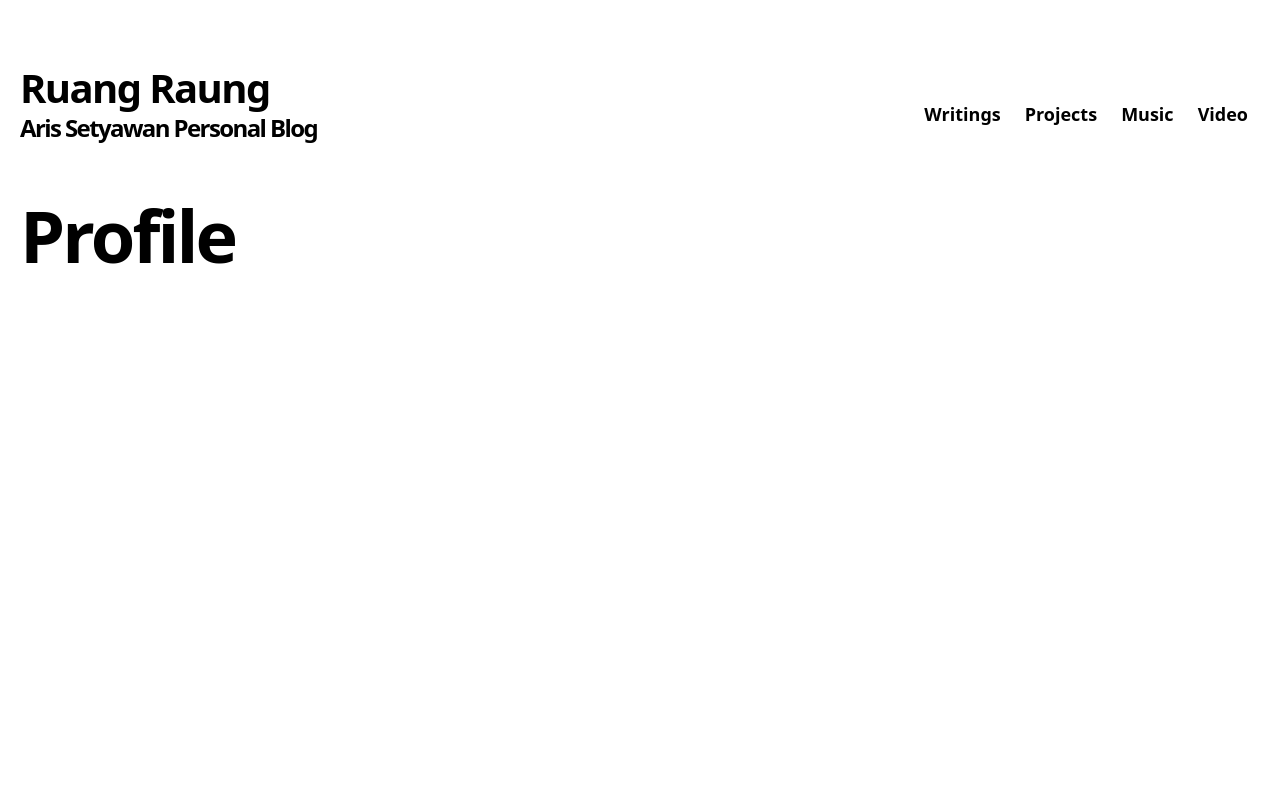
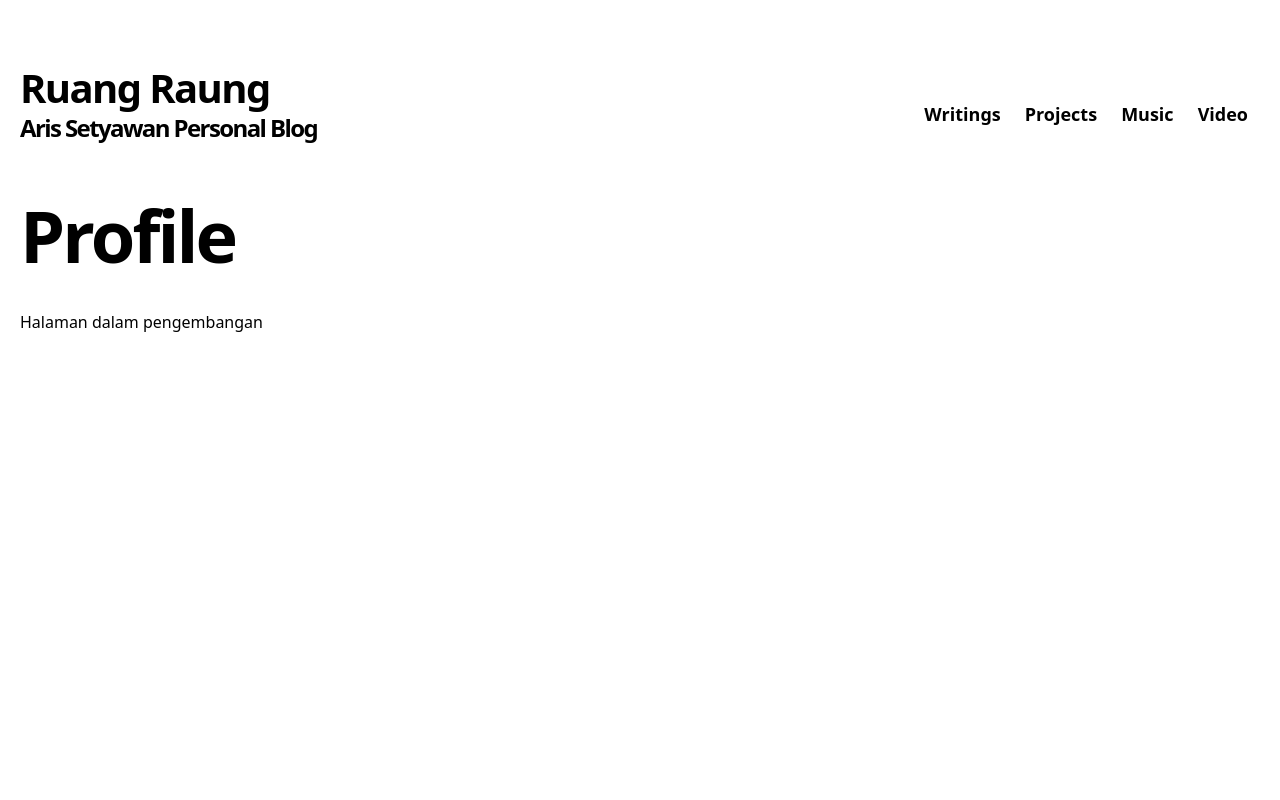
Before and after one commit to themeprys/ruang-raung, a Next.js app: page /profile in a window 1280 px wide. Shown: the top 800 px of the page. Built offline with nearby package versions, Linux system fonts and the light colour scheme.

Commit message:
halaman dalam pengembangan

```diff
--- a/pages/profile/index.tsx
+++ b/pages/profile/index.tsx
@@ -16,6 +16,7 @@ export default function Index({ preview }) {
         <h2 className="mb-8 text-6xl md:text-7xl font-bold tracking-tighter leading-tight">
         Profile
       </h2>
+      <h2>Halaman dalam pengembangan</h2>
       </Container>
     </Layout>
   )
```
